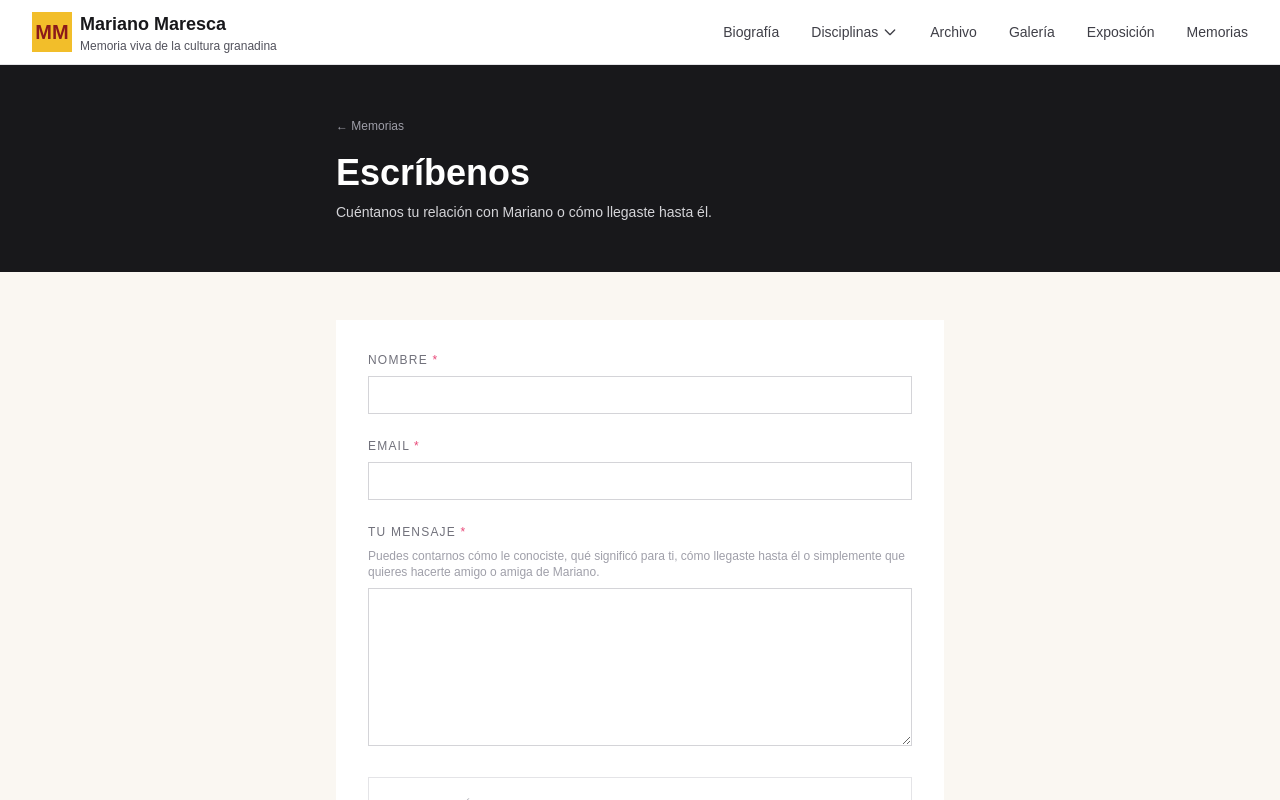
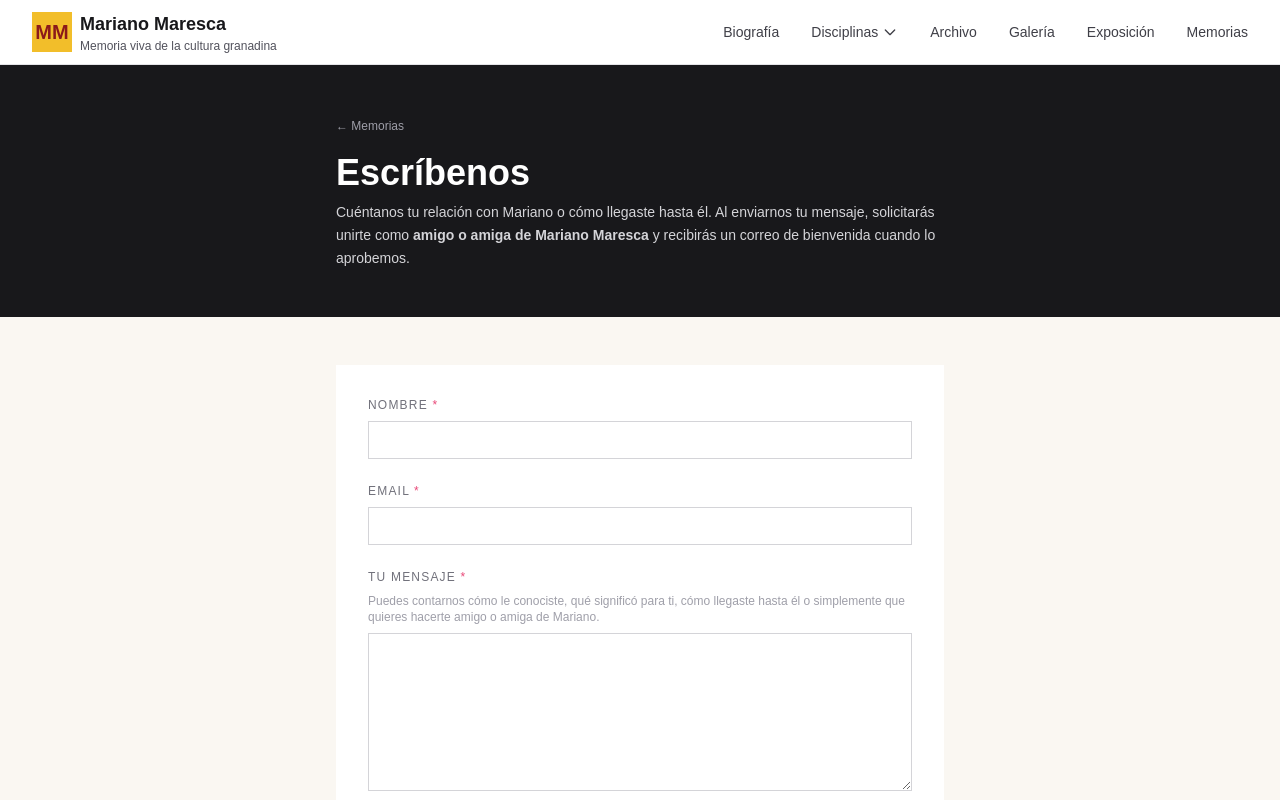
Before and after one commit to elcorreveidile/MM, a Next.js app in the folder web/: page /memorias/contacto in a window 1280 px wide. Shown: the top 800 px of the page. Built offline with nearby package versions, Linux system fonts and the light colour scheme.

Commit message:
fix(contacto): avisar que el formulario da de alta como amigo de Mariano
https://claude.ai/code/session_018QmX2EZd2dVwBpcdaL7NjY

```diff
--- a/web/app/memorias/contacto/page.tsx
+++ b/web/app/memorias/contacto/page.tsx
@@ -55,7 +55,9 @@ export default function ContactoPage() {
           </Link>
           <h1 className="font-crimson font-bold text-4xl mt-4 mb-2">Escríbenos</h1>
           <p className="font-libre text-zinc-300 text-sm leading-relaxed">
-            Cuéntanos tu relación con Mariano o cómo llegaste hasta él.
+            Cuéntanos tu relación con Mariano o cómo llegaste hasta él. Al enviarnos tu mensaje,
+            solicitarás unirte como <strong>amigo o amiga de Mariano Maresca</strong> y recibirás
+            un correo de bienvenida cuando lo aprobemos.
           </p>
         </div>
       </div>
```
